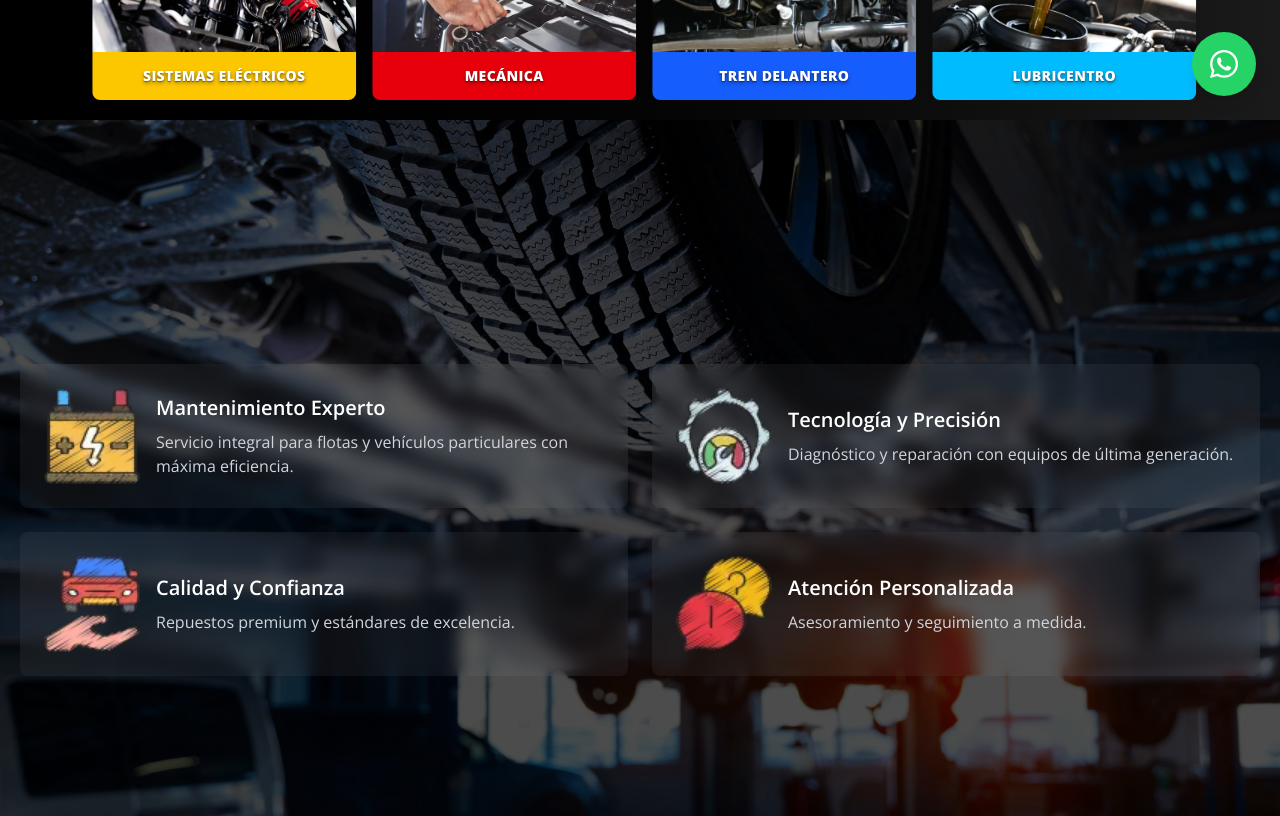
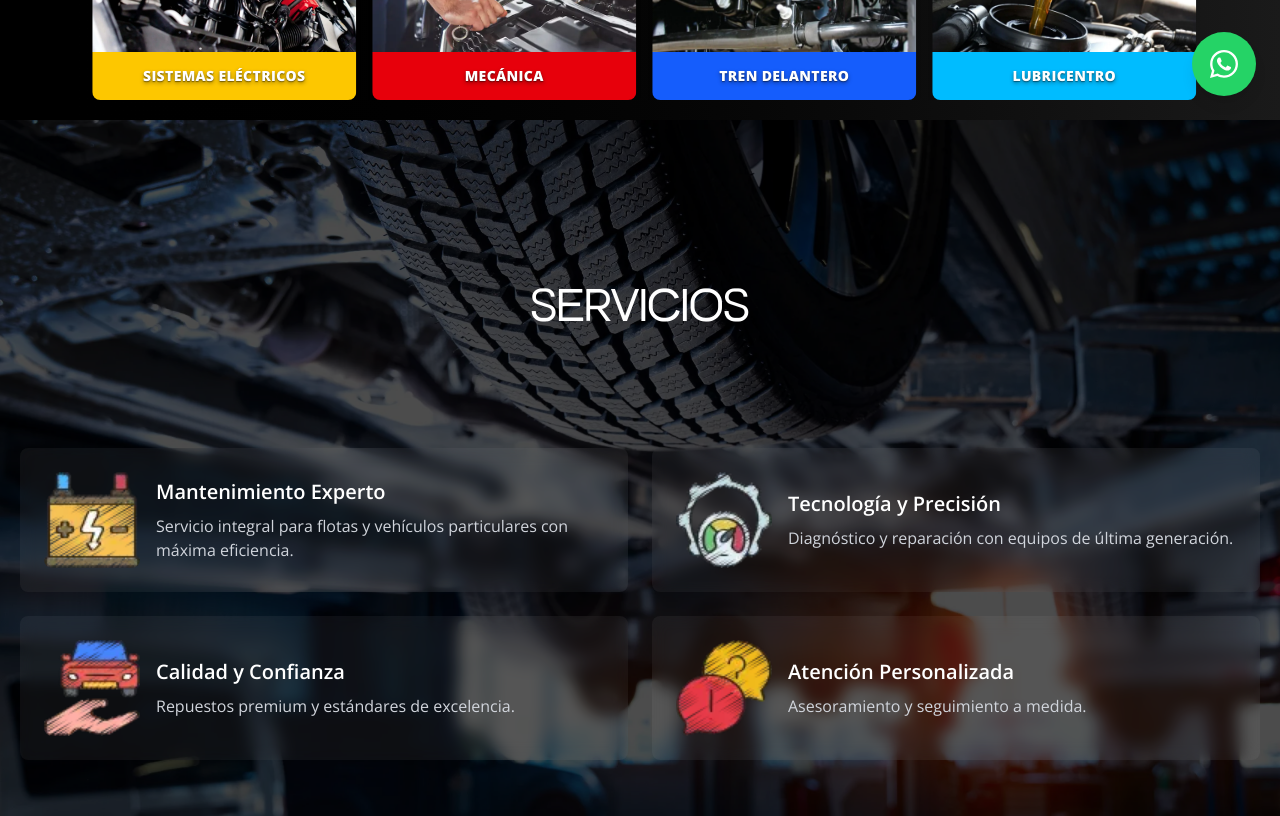
Before and after one commit to oriana-monaldi/Altagama, a React (Vite) app: page / in a window 1280 px wide. Shown: the part 680-1496 px from the top of the page. Built offline with nearby package versions, Linux system fonts and the light colour scheme; a web font is replaced by a local one.

Commit message:
ajustes en estilos y estructura de componentes

```diff
--- a/src/components/Inicio.jsx
+++ b/src/components/Inicio.jsx
@@ -43,7 +43,7 @@ function Inicio() {
           SERVICIO MECÁNICO
         </h1>
       </div>
-      <div className="w-full h-[50vh] overflow-y-auto">
+      <div className="w-full h-[50vh] overflow-y-hidden ">
         <Counter />
         <NuestrosServicios/>
       </div>
--- a/src/components/NuestrosServicios.jsx
+++ b/src/components/NuestrosServicios.jsx
@@ -123,7 +123,7 @@ const NuestrosServicios = () => {
     <div className="w-full overflow-hidden">
       <div className="mt-6 mb-6 sm:mt-10 sm:mb-10">
         <div className="w-full max-w-7xl mx-auto px-4 sm:px-6 lg:px-8">
-          <div className="relative overflow-hidden">
+          <div className="relative overflow-hidden overflow-y-">
             <div
               className="relative overflow-hidden mx-auto"
               style={{
--- a/src/components/Servicios.jsx
+++ b/src/components/Servicios.jsx
@@ -9,7 +9,6 @@ const ServiceCard = ({ imgSrc, title, description }) => {
   const [isVisible, setIsVisible] = useState(false);
   const cardRef = useRef(null);
 
-  // Función para verificar si la card está en la vista
   const checkVisibility = () => {
     const card = cardRef.current;
     const rect = card.getBoundingClientRect();
@@ -18,7 +17,7 @@ const ServiceCard = ({ imgSrc, title, description }) => {
 
   useEffect(() => {
     window.addEventListener("scroll", checkVisibility);
-    checkVisibility(); // Verifica la visibilidad al cargar
+    checkVisibility();
 
     return () => window.removeEventListener("scroll", checkVisibility);
   }, []);
@@ -26,7 +25,9 @@ const ServiceCard = ({ imgSrc, title, description }) => {
   return (
     <div
       ref={cardRef}
-      className={`bg-white/5 backdrop-blur-sm rounded-lg w-full md:w-[calc(50%-1rem)] lg:w-[calc(50%-1rem)] p-6 transition-all duration-300 hover:scale-105 ${isVisible ? "card-appear" : ""}`}
+      className={`bg-white/5 backdrop-blur-sm rounded-lg w-full md:w-[calc(50%-1rem)] lg:w-[calc(50%-1rem)] p-6 transition-all duration-300 hover:scale-105 ${
+        isVisible ? "card-appear" : ""
+      }`}
     >
       <div className="flex flex-col sm:flex-row items-center gap-4">
         <div className="flex-shrink-0">
@@ -37,8 +38,12 @@ const ServiceCard = ({ imgSrc, title, description }) => {
           />
         </div>
         <div className="flex flex-col items-center sm:items-start w-full">
-          <h3 className="text-lg sm:text-xl font-semibold text-center sm:text-left text-white mb-2">{title}</h3>
-          <p className="text-gray-300 text-center sm:text-left text-sm sm:text-base">{description}</p>
+          <h3 className="text-lg sm:text-xl font-semibold text-center sm:text-left text-white mb-2">
+            {title}
+          </h3>
+          <p className="text-gray-300 text-center sm:text-left text-sm sm:text-base">
+            {description}
+          </p>
         </div>
       </div>
     </div>
@@ -73,7 +78,7 @@ function Servicios() {
   return (
     <div
       id="servicios"
-      className="bg-cover bg-center relative flex justify-center items-center min-h-screen py-16 sm:py-20"
+      className="bg-cover bg-center relative flex flex-col justify-center items-center min-h-screen py-16 sm:py-20"
       style={{
         backgroundImage: `url(${car9})`,
         backgroundAttachment: "fixed",
@@ -82,6 +87,10 @@ function Servicios() {
       <div className="absolute inset-0 bg-black opacity-70"></div>
 
       <div className="relative z-10 container mx-auto px-4">
+        <h1 className="text-white text-4xl sm:text-4xl lg:text-5xl xl:text-5xl mb-30 text-center">
+          SERVICIOS
+        </h1>
+
         <div className="flex flex-wrap justify-center gap-6 max-w-7xl mx-auto">
           {services.map((service, index) => (
             <ServiceCard
```
